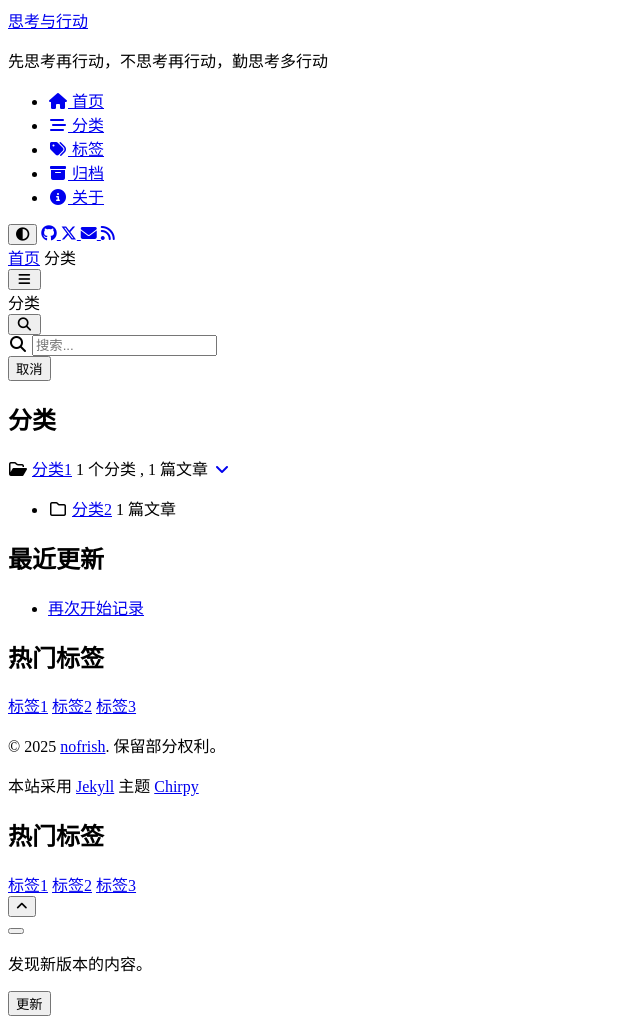
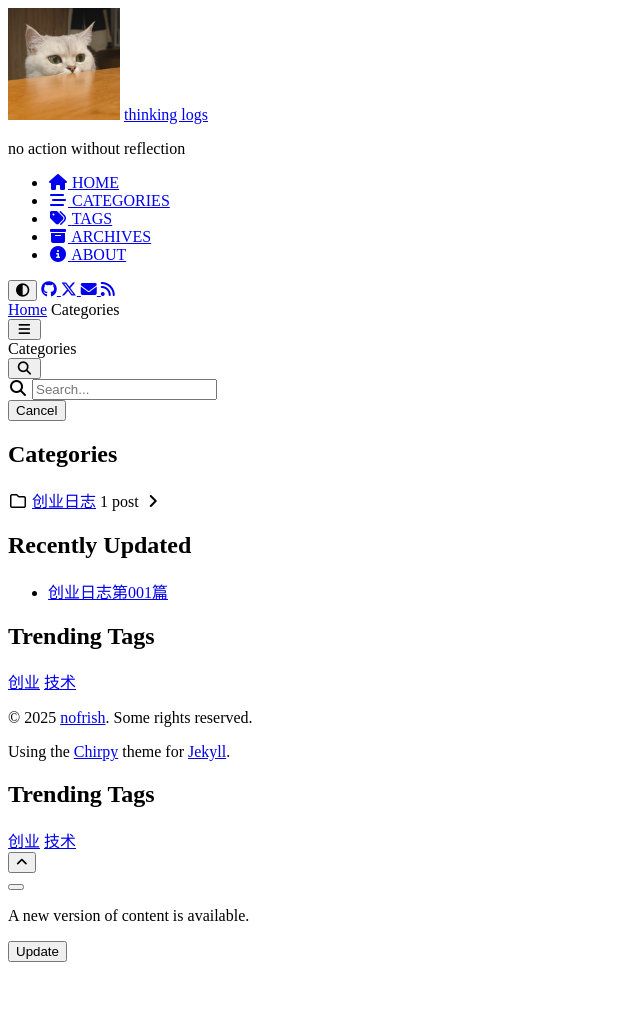
Before and after one commit to nofrish/nofrish.github.io, a Jekyll site: the page built from _tabs/categories.md, in a window 1280 px wide. Shown: the whole page, without its empty margins (0-640 px from the left). Built offline with Jekyll 4.4.1, drawn with Linux system fonts in a browser that asks for light colours; cached includes are drawn as plain includes; comment, search, counter and statistics services are not loaded; after the commit the page ends 970 px from its top, so only the background shows below that; some of the changed lines change nothing that is shown.

Commit message:
完成第一篇创业日志

````diff
--- a/_config.yml
+++ b/_config.yml
@@ -6,7 +6,7 @@
 # The language of the webpage › http://www.lingoes.net/en/translator/langcode.htm
 # If it has the same name as one of the files in folder `_data/locales`, the layout language will also be changed,
 # otherwise, the layout language will use the default value of 'en'.
-lang: zh-CN
+lang: en
 
 # Change to your timezone › https://kevinnovak.github.io/Time-Zone-Picker
 timezone: Asia/Shanghai
@@ -14,12 +14,12 @@
 # jekyll-seo-tag settings › https://github.com/jekyll/jekyll-seo-tag/blob/master/docs/usage.md
 # ↓ --------------------------
 
-title: 思考与行动 # the main title
+title: thinking logs # the main title
 
-tagline: 先思考再行动，不思考再行动，勤思考多行动 # it will display as the subtitle
+tagline: no action without reflection # it will display as the subtitle
 
 description: >- # used by seo meta and the atom feed
-  一个思考者和行动者的笔记，记录我的思考和行动
+  a notebook of a thinker and doer, recording my thoughts and actions
 
 # Fill in the protocol & hostname for your site.
 # E.g. 'https://username.github.io', note that it does not end with a '/'.
@@ -98,7 +98,7 @@
 cdn: ""
 
 # the avatar on sidebar, support local or CORS resources
-avatar: "/commons/avatar.jpg"
+avatar: "/assets/img/commons/avatar.png"
 
 # The URL of the site-wide social preview image used in SEO `og:image` meta tag.
 # It can be overridden by a customized `page.image` in front matter.
--- a/_posts/2025-06-16-blog-template.md
+++ /dev/null
@@ -1,77 +0,0 @@
----
-title: 再次开始记录
-description: 这里写文章的简短描述（可选）
-author: nofrish
-date: 2025-06-16 12:00:00 +0800
-categories: [分类1, 分类2]
-tags: [标签1, 标签2, 标签3]
-# pin: true              # 取消注释可置顶文章
-# math: true             # 取消注释启用数学公式
-# mermaid: true          # 取消注释启用图表
-# image:                 # 取消注释设置文章封面图
-#   path: /assets/img/covers/cover.jpg
-#   alt: 图片描述
----
-
-## 前言
-
-在这里写文章的开头，介绍文章的背景或目的。
-
-## 主要内容
-
-### 子标题 1
-
-这里是正文内容。你可以使用各种 Markdown 语法：
-
-- **粗体文字**
-- *斜体文字*
-- `行内代码`
-- [链接文字](https://example.com)
-
-### 子标题 2
-
-#### 代码块示例
-
-```python
-def hello_world():
-    print("Hello, World!")
-
-hello_world()
-```
-
-#### 列表示例
-
-1. 有序列表项 1
-2. 有序列表项 2
-3. 有序列表项 3
-
-- 无序列表项 1
-- 无序列表项 2
-- 无序列表项 3
-
-#### 引用示例
-
-> 这是一个引用块。
-> 可以用来引用他人的话或重要信息。
-
-#### 表格示例
-
-| 列标题 1 | 列标题 2 | 列标题 3 |
-|---------|---------|---------|
-| 内容 1   | 内容 2   | 内容 3   |
-| 内容 4   | 内容 5   | 内容 6   |
-
-## 总结
-
-在这里总结文章的要点或你的感想。
-
----
-
-**相关阅读：**
-- [相关文章链接 1](#)
-- [相关文章链接 2](#)
-
-**标签说明：**
-- 建议使用小写字母
-- 多个单词用连字符连接，如：`web-development`
-- 标签要与文章内容相关
--- /dev/null
+++ b/_posts/2025-07-06-startup-chronicles-001.md
@@ -0,0 +1,85 @@
+---
+title: 创业日志第001篇
+date: 2025-07-06 16:35:00 +0800
+categories: [创业日志]
+tags: [创业, 技术]
+# author: nofrish
+# description: 第一篇创业日志，记录真实的创业故事
+# pin: true              # 取消注释可置顶文章
+# math: true             # 取消注释启用数学公式
+# mermaid: true          # 取消注释启用图表
+# image:                 # 取消注释设置文章封面图
+#   path: /assets/img/covers/cover.jpg
+#   alt: 图片描述
+---
+
+## 序言
+
+加入新的创业公司已经快两个月了。
+
+两三周前我就觉得该写点什么，关于创业，关于和工作相关的思考，以避免自己陷入到“无意识”的状态之中。但由于事务繁忙而一拖再拖（其中自然也有心境与懒惰的原因）。终于，在这个炎热的周日下午，我终于耐下性子来完成和创业相关的第一篇文章。
+
+最近这一两年，我能够清晰地感受到自己的内心更加平静和坚定了，可以更理性客观地看待自己和他人，也对很多人和事都去魅了。这一切从何而来，我很难一五一十地讲出来，但一些零碎的记忆，也可以拼凑出整件事情的近似模样了。
+
+从哪儿写起呢？就从一年半前被裁员讲起吧。
+
+## 经历裁员
+
+在2024年初，在参加工作后的第11个年头，我被裁员了。
+
+实事求是地讲，当时被裁员完全不是因为我能力不够，只是因为公司的业务不发展了，需要把像我这样的“性价比低”的老员工优化掉（加引号是因为现在我意识到自己的性价比超高），留下一批“性价比高”的年轻同事，维持项目的运转即可。
+
+> 这也是我这两年学到的一个关键认知：绝大多数时候，环境的问题大于自己，所以不要急着找自己身上的问题，而是应该去寻找适合自己的环境。
+
+当然，我也并不觉得惊讶，当时所有人的工作状态（包括那个告诉裁员消息的领导），或多或少都在等着自己被裁的消息。我后来觉得自己也算幸运，如果当时的裁员名单没有我，那继续留在那里的工作几乎也只剩下煎熬。
+
+所以，我当时感受更多的是兴奋而不是沮丧。对于当时的我来说，要主动做出离开的决策并不容易，所以像这样的被动选择也挺好。所以尽管有几分不安，但是更多地是对未来的期待。
+
+实际上，在离开那家公司前的最后半年，我几乎已经把所有的精力都放在跟人工智能相关的事情里了。我记得当时部门的所有团队，都在做基于`RAG`的智能助手或者智能客服。我当时负责基础技术组，便尝试给大家提供一系列跟AI应用的底层基础设施，包括基于`ragas`搭建的AI应用评测体系，基于`LlamaIndex`搭建的知识库管理服务，以及一个类似于`dify`的产品（当时`dify`刚刚出来没多久）。只是这些项目才刚刚开始做起来，裁员就发生了，而在我离开后，这些项目也就因为没有“业务价值”而被叫停了。
+
+之后，我也并没有着急找工作。在家修整的几个月里，我刷刷算法题，自己做些好吃的，出门运动运动，研究和人工智能相关的各种项目和应用，倒也惬意。我记得自己看了很多和大模型应用相关的论文、博客，研究了包括`LangChain`和`LLamaIndex`在内的几个开源项目，也亲自尝试写过大模型应用的评测系统。我当时坚定的认为，自己的下一份工作一定是跟大模型应用相关的。
+
+我当时在笔记里写过几个字：警惕被评价。我已经不记得当时具体发生了什么，大概是我突然意识到那个要对我的工作进行评价的人，其实自己也在混日子。现在想想，学会摆脱所在环境对自己的评价，抓住环境之外真正的趋势是一件及其重要的事情。要意识到那个评价自己的环境，很多时候也是千疮百孔摇摇欲坠的。
+
+> 好像也是从这时候开始，我会开始关注环境中的大人物是不是真的对于问题有关键思考，结果往往是几乎没有。而这也进一步促使我对于很多的人和事去魅了。
+
+## 第一份工作
+
+后来找工作的过程还算顺利，面试了六七家公司，拿到了两个`offer`，一个在深圳，一个在杭州。深圳离家太远，就选择了杭州的这家公司。
+
+在这家公司工作的内容不展开太多，只分享一些我的一些观察和思考。
+
+在这家公司工作期间，我开始借助`AI编程`来完成工作，我几乎是这家公司里使用`AI编程`最熟练的人。我并不吝啬分享`AI编程`给我的工作带来的种种改变，甚至在我的推动下，CTO决定给公司的每一个开发人员都报销`cursor`的费用。但我还是清楚地感受到，在如此强大的工具勉强，工程师的能力不是被拉平了，而是被进一步拉开了。
+
+我能明显感觉自己的工作效率飞速提升，以至于我开始在意自己的工作到底有没有真正产生价值。遗憾的是，负责项目的产品脑子是混乱的，而其他负责的领导也并没有什么深刻的思考，所以我常常觉得自己的努力都被浪费掉了。也因此萌生了离开的念头。
+
+我还有一个非常明显的认知是（直到现在依然还有），AI是一个正在飞速演化的技术，只有愿意把手弄脏，亲自去感受不同的AI工具已经发展到何种程度，如何借助这些AI工具来优化自己的工作等等，才能够在讨论问题的时候言之有物，才能够真的理解AI技术的演化到底会如何改变自己的业务和工作。这其中的一些细微差别，会对现阶段的业务和技术决策产生巨大影响。而这样细微的差别，又往往如同审美一般，只能与有同样审美的人来讨论。
+
+遗憾的是，很多做决策的人，并没有深刻理解这其中的细微差别。于是常常可以看到所有人都在愉快地对话，都在说着诸如上下文、Agent等等一样的词汇，但实际上并没有在进行有意义的讨论。
+
+本打算在今年六月份的时候（也就是在这家公司待满一年）开始找工作，但正好遇到了现在这个新的创业机会，变果断加入了。我觉得我加入这家创业公司的原因有三个：
+
+1. 创始人是我欣赏的人
+2. 所做的事情是我觉得有趣的方向
+3. 我能够作为工程负责人来发挥更大的作用
+
+于是，几乎没有犹豫地，便从上家公司离职了。
+
+## 新的工作
+
+到目前为止，我觉得新的工作是我喜欢的样子。尽管工作的时间确实更长了，尽管思考工作会占据我更多的时间，但由于是跟有趣的人一起做有趣的事情，所以我也并不觉得累。
+
+当然，一切也不全是美好，也有很多亟需改进的地方。这篇文章只讨论一个问题，其余地可以留在之后的创业日志中继续讨论。
+
+我正在形成的一个观点是：**`Code Agent`正在带来生产力的大幅提升，但公司在组织层面并没有为此事做好准备。**
+
+我有两个例子：
+
+1. 我前两周因为项目紧急，需要帮另一个同事开发一个新功能。由于那个项目的代码我从来没有接触过，甚至编程语言都不熟悉，所以他给我预估了12个小时来完成这个功能。后来，借助`cursor`，我只用了大概15分钟就完成了这个功能的开发。
+2. 我们有一个后端服务外包给了一个开发来做，他虽然已经完成了开发，接下来要进入联调阶段了。我觉得他文档写得很糟糕，他不认可，还让我指出来哪里写得不好。我一气之下，大概用了半天时间，就借助`cursor`把他的项目完成重新实现了（没有看他的代码），所以接下来我们也不再需要他参与之后的工作了。
+
+我现在坚定地认为，曾经需要十个人才能完成的工作，未来就只需要两三个有共同审美且能够熟练使用AI工具的资深开发就可以完成了。未来的工作不再需要将一个完整的项目拆分成多个模块，由几个人协同开发。实际上，之所以采用这种方式，只是因为一个人写代码的速度太慢了。而未来借助AI，一个人就可以负责一个完整的服务，他可以因此省下沟通的时间，省下来跟别人扯皮的时间，省下来想要重构却依赖其他模块的开发同意的时间，只要一个人就可以完成。而且他还会完成的更好。
+
+从这个意义上来说，未来招人的逻辑也应该发生变化。就应该招那些非常有经验，同时又真的愿意亲自干活的人，他们才是那个可以快速搞定事情的人。
+
+只是对于这些人来说，什么时候收入能够真的变成一般工程师的三五倍呢？
````
Also changed, not shown: assets/img/commons/avatar.png (renamed from assets/img/commons/avatar.jpg).
